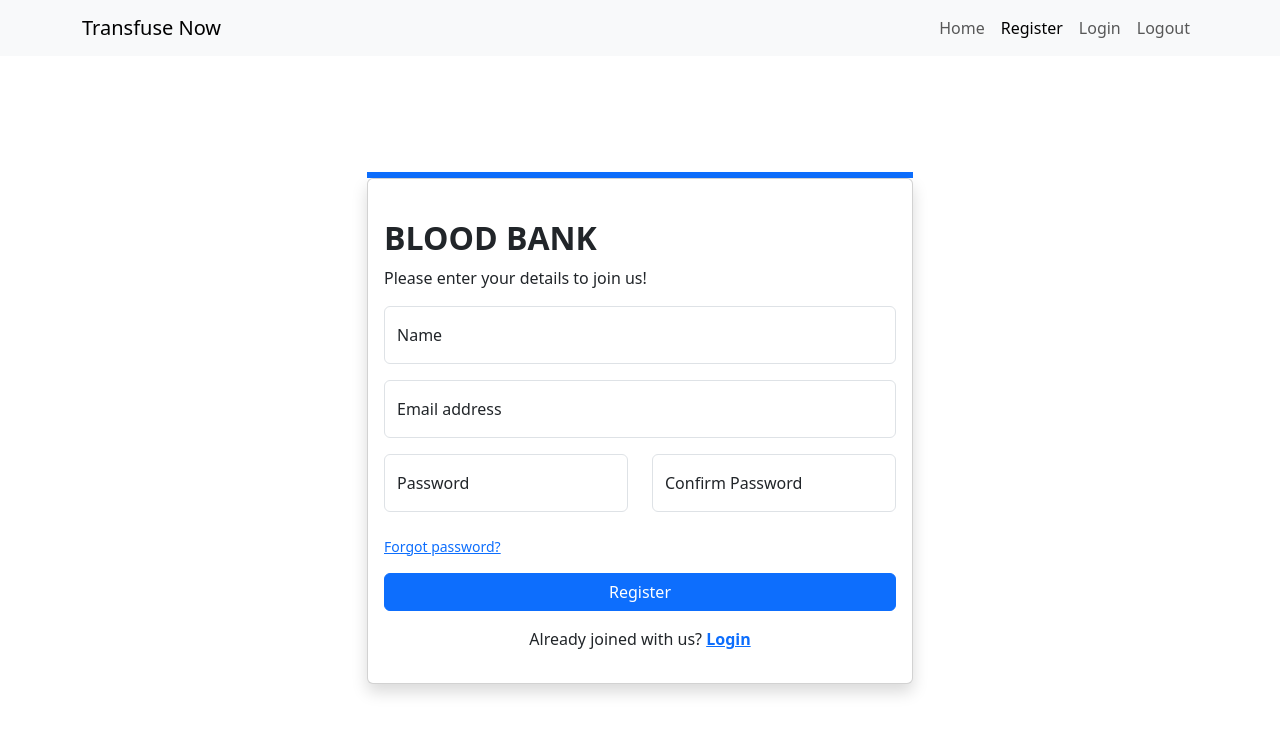
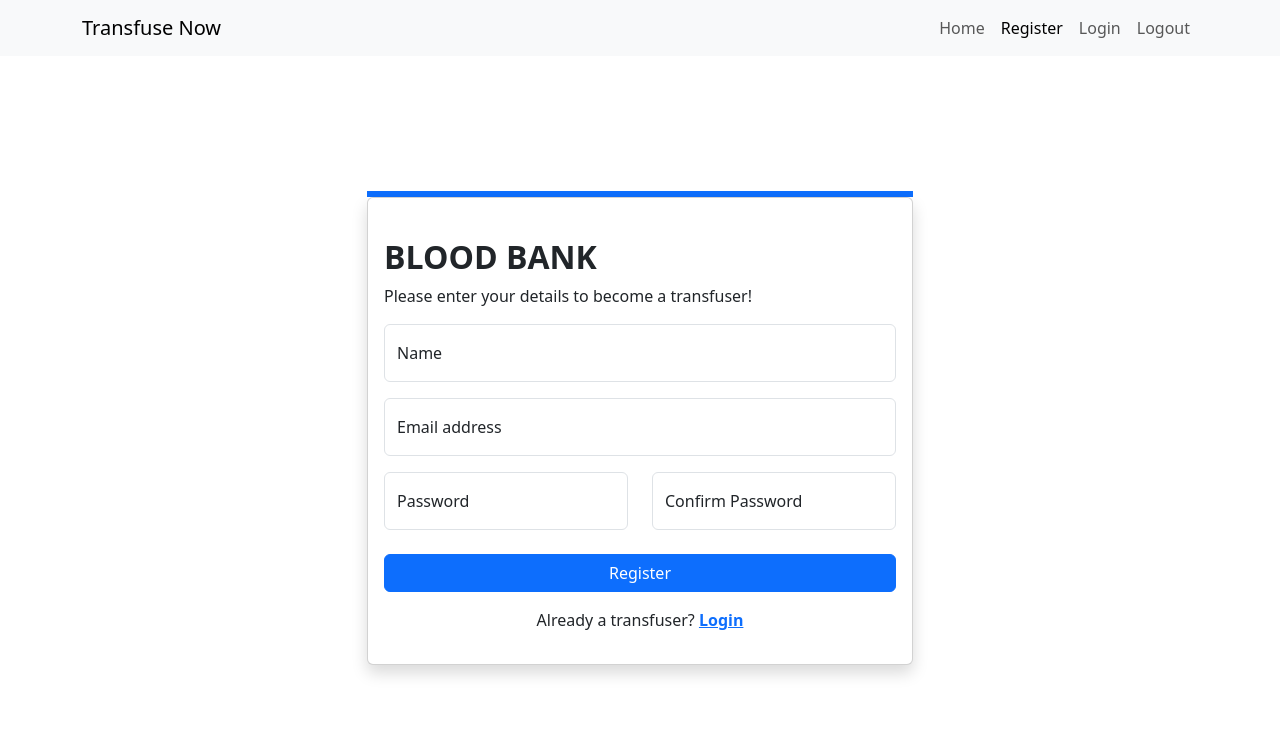
Before and after one commit to aditya6700/Blood-Bank-System, a React (Create React App) app in the folder client/: page /register in a window 1280 px wide. Shown: the top 734 px of the page. Built offline with nearby package versions, Linux system fonts and the light colour scheme.

Commit message:
removed forgot password from register

```diff
--- a/client/src/pages/Register.jsx
+++ b/client/src/pages/Register.jsx
@@ -15,7 +15,7 @@ export const Register = () => {
               <Card.Body>
                 <div className="mb-3 mt-4">
                   <h2 className="fw-bold mb-2 text-uppercase">BLOOD BANK</h2>
-                  <p className="mb-3">Please enter your details to join us!</p>
+                  <p className="mb-3">Please enter your details to become a transfuser!</p>
                   <Form className="mb-3">
 
                     <Form.Group className="mb-3">
@@ -44,12 +44,6 @@ export const Register = () => {
                       </Form.Group>
                     </Row>
 
-                    <div className="mb-3">
-                      <p className="small">
-                        <Link className="text-primary" to='#' >Forgot password?</Link>
-                      </p>
-                    </div>
-
                     <div className="d-grid">
                       <Button variant="primary" type="submit">
                         Register
@@ -58,7 +52,7 @@ export const Register = () => {
 
                     <div className="mt-3">
                       <p className="mb-0  text-center">
-                        Already joined with us?{" "}
+                        Already a transfuser?{" "}
                         <Link className="text-primary fw-bold" to='/login' >Login</Link>
                       </p>
                     </div>
```
